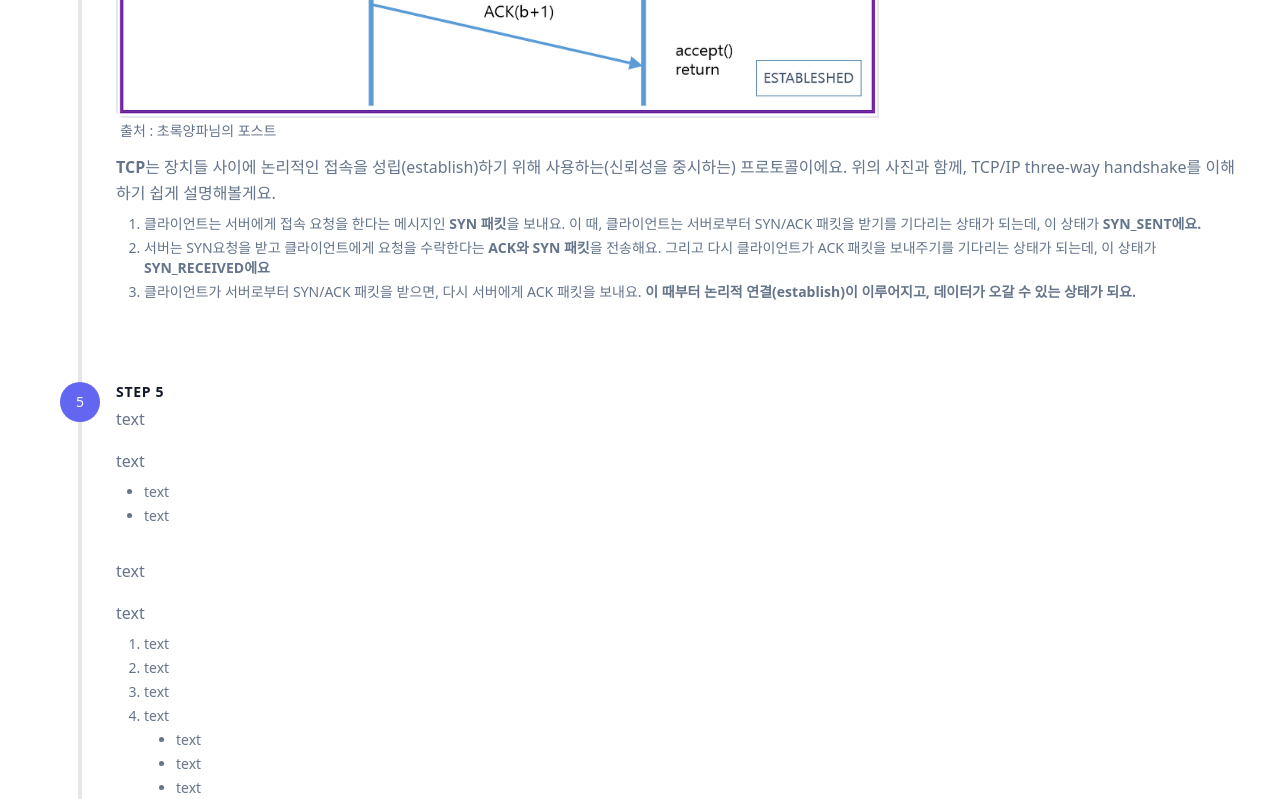
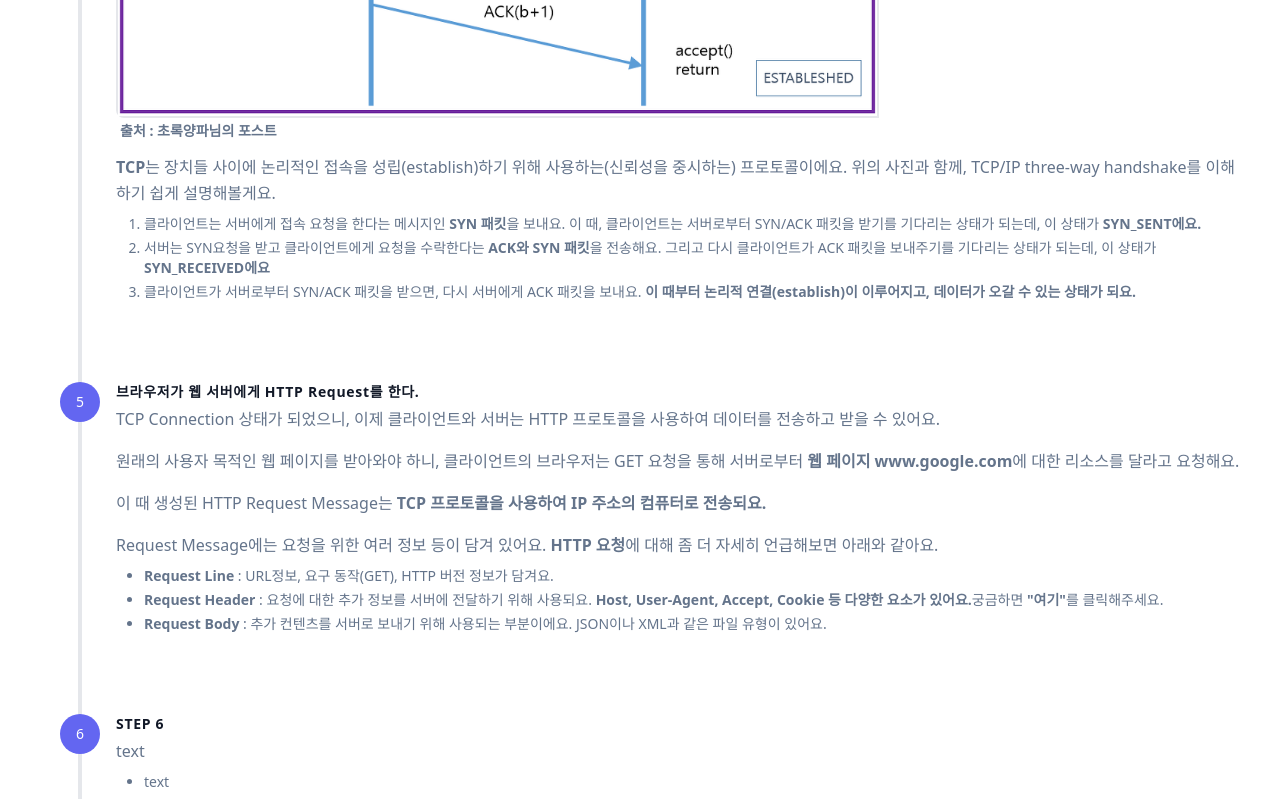
Before and after one commit to Lee-Sang-Beom/nextjs_and_notion, a Next.js app: page /web_basic/browser_search in a window 1280 px wide. Shown: the part 2340-3139 px from the top of the page. Built offline with nearby package versions, Linux system fonts and the light colour scheme.

Commit message:
add content (step 5): in browser_search page

```diff
--- a/pages/web_basic/browser_search.tsx
+++ b/pages/web_basic/browser_search.tsx
@@ -216,55 +216,47 @@ export default function Browser_search() {
                                     </div>
                                     <div className="flex-grow pl-4">
                                         <h2 className="font-bold title-font text-sm text-gray-900 mb-1 tracking-wider">
-                                            STEP 5
+                                            {`브라우저가 웹 서버에게 HTTP Request를 한다.`}
                                         </h2>
                                         <p className="leading-relaxed mb-4">
-                                            {`text`}
+                                            {`TCP Connection 상태가 되었으니, 이제 클라이언트와 서버는 HTTP 프로토콜을 사용하여 데이터를 전송하고 받을 수 있어요.`}
+                                        </p>
+                                        <p className="leading-relaxed mb-4">
+                                            {`원래의 사용자 목적인 웹 페이지를 받아와야 하니, 클라이언트의 브라우저는 GET 요청을 통해 서버로부터 `}
+                                            <strong>{`웹 페이지 www.google.com`}</strong>
+                                            {`에 대한 리소스를 달라고 요청해요.`}
+                                        </p>
+                                        <p className="leading-relaxed mb-4">
+                                            {`이 때 생성된 HTTP Request Message는 `}
+                                            <strong>{`TCP 프로토콜을 사용하여 IP 주소의 컴퓨터로 전송되요.`}</strong>
                                         </p>
                                         <p className="leading-relaxed mb-2">
-                                            {`text`}
+                                            {`Request Message에는 요청을 위한 여러 정보 등이 담겨 있어요. `}
+                                            <strong>HTTP 요청</strong>
+                                            {`에 대해 좀 더 자세히 언급해보면 아래와 같아요.`}
                                         </p>
                                         <div className="leading-relaxed text-base mb-8">
                                             <ul className="list-disc ml-7 text-sm text-slate-500 dark:text-slate-300 ">
                                                 <li className="mb-1 text-left">
-                                                    {`text`}
+                                                    <strong>Request Line</strong>
+                                                    {` : URL정보, 요구 동작(GET), HTTP 버전 정보가 담겨요.`}
                                                 </li>
                                                 <li className="mb-1 text-left">
-                                                    {`text`}
+
+                                                    <strong>Request Header</strong>
+                                                    {` : 요청에 대한 추가 정보를 서버에 전달하기 위해 사용되요. `}
+                                                    <strong>{`Host, User-Agent, Accept, Cookie 등 다양한 요소가 있어요.`}</strong>
+                                                    {`궁금하면 `}
+                                                    <a href="https://goddaehee.tistory.com/169">{`"여기"`}</a>
+                                                    {`를 클릭해주세요.`}
+                                                </li>
+                                                <li className="mb-1 text-left">
+                                                    <strong>Request Body</strong>
+                                                    {` : 추가 컨텐츠를 서버로 보내기 위해 사용되는 부분이에요. JSON이나 XML과 같은 파일 유형이 있어요.`}
                                                 </li>
                                             </ul>
                                         </div>
-                                        <p className="leading-relaxed mb-4">
-                                            {`text`}
-                                        </p>
-                                        <p className="leading-relaxed mb-2">
-                                            {`text`}
-                                        </p>
-                                        <div className="leading-relaxed text-base mb-8">
-                                            <ul className="list-disc ml-7 text-sm text-slate-500 dark:text-slate-300 ">
-                                                <li className="mb-1 text-left list-decimal">
-                                                    {`text`}
-                                                </li>
-                                                <li className="mb-1 text-left list-decimal">
-                                                    {`text`}
-                                                </li>
-                                                <li className="mb-1 text-left list-decimal">
-                                                    {`text`}
-                                                </li>
-                                                <li className="mb-1 text-left list-decimal">
-                                                    {`text`}
-                                                </li>
-                                                <li className="ml-8 mb-1 text-left">
-                                                    {`text`}
-                                                </li>
-                                                <li className="ml-8 mb-1 text-left">
-                                                    {`text`}
-                                                </li>
-                                                <li className="ml-8 mb-1 text-left">
-                                                    {`text`}
-                                                </li>
-                                            </ul>
-                                        </div>
+
                                     </div>
                                 </div>
                                 {/* 과정 6 */}
--- a/styles/globals.css
+++ b/styles/globals.css
@@ -47,7 +47,7 @@ footer {
 }
 
 a {
-    @apply text-slate-500 hover:text-slate-700 dark:text-slate-400 dark:hover:text-slate-50
+    @apply text-slate-500 hover:text-slate-700 dark:text-slate-400 dark:hover:text-slate-50 font-bold
 }
 
 p {
```
